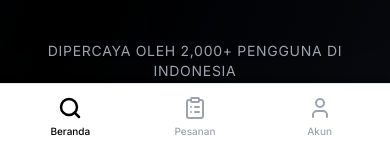
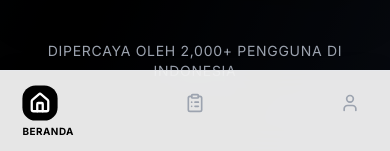
Before and after one commit to Kosan888/Kosan_praktek, a React (Vite) app: page / in a window 390 px wide. Shown: the part 693-844 px from the top of the page. Built offline with nearby package versions, Linux system fonts and the light colour scheme; no server answers; the database is empty.

Commit message:
Update BottomNav.jsx

```diff
--- a/src/components/BottomNav.jsx
+++ b/src/components/BottomNav.jsx
@@ -1,88 +1,88 @@
 import React, { useState, useEffect } from 'react';
-import { Search, ClipboardList, User } from 'lucide-react';
+import { Search, ClipboardList, User, Home } from 'lucide-react';
 import { useToast } from '@/components/ui/use-toast';
 import { useNavigate, useLocation } from 'react-router-dom';
-import { useAuth } from '@/contexts/SupabaseAuthContext'; // Import Context Auth
+import { supabase } from '@/lib/customSupabaseClient';
 
 const BottomNav = ({ onAccountClick }) => {
-  const { user } = useAuth(); // Ambil data user
   const { toast } = useToast();
   const navigate = useNavigate();
   const location = useLocation();
   const [activeTab, setActiveTab] = useState('beranda');
+  const [user, setUser] = useState(null);
 
-  // Efek agar icon menyala sesuai halaman aktif
   useEffect(() => {
-    if (location.pathname === '/') {
-      setActiveTab('beranda');
-    } else if (location.pathname === '/profile') {
-      setActiveTab('akun');
-    }
-  }, [location.pathname]);
+    // Sync User Status
+    supabase.auth.getSession().then(({ data: { session } }) => setUser(session?.user));
+
+    // Sync Active Tab
+    if (location.pathname === '/') setActiveTab('beranda');
+    else if (location.pathname === '/profile') setActiveTab('akun');
+    else if (location.pathname.startsWith('/booking')) setActiveTab('pesanan');
+  }, [location]);
 
   const handleNavigation = (tab) => {
     setActiveTab(tab);
 
     if (tab === 'beranda') {
-       if (location.pathname !== '/') {
-         navigate('/');
-       } else {
-         window.scrollTo({ top: 0, behavior: 'smooth' });
-       }
+       navigate('/');
+       window.scrollTo({ top: 0, behavior: 'smooth' });
     } else if (tab === 'akun') {
-      // LOGIKA BARU:
       if (user) {
-        // Jika sudah login, pergi ke halaman profil
         navigate('/profile');
       } else {
-        // Jika belum login, buka popup modal login
-        if (onAccountClick) {
-          onAccountClick();
-        } else {
-          navigate('/login');
-        }
+        // Trigger Modal Login dari Parent (Home.jsx)
+        if (onAccountClick) onAccountClick();
+        else navigate('/login');
       }
     } else if (tab === 'pesanan') {
-       toast({
-        title: "Fitur Segera Hadir",
-        description: "Halaman pesanan belum tersedia.",
-      });
-    } else {
-       toast({
-        title: "Fitur Segera Hadir",
-        description: "Fitur ini belum tersedia.",
-      });
+       if(!user) {
+         if (onAccountClick) onAccountClick();
+       } else {
+         // Nanti arahkan ke halaman history pesanan
+         toast({ title: "Segera Hadir", description: "Riwayat pesanan sedang dikembangkan." });
+       }
     }
   };
 
   return (
-    <div className="fixed bottom-0 left-0 right-0 bg-white border-t border-gray-200 px-2 py-3 md:hidden z-40 flex justify-around items-center shadow-[0_-4px_6px_-1px_rgba(0,0,0,0.05)]">
-      <button
+    <div className="fixed bottom-0 left-0 right-0 bg-white/90 backdrop-blur-lg border-t border-gray-200 px-6 py-4 md:hidden z-50 flex justify-between items-center shadow-[0_-4px_20px_-5px_rgba(0,0,0,0.1)] pb-8">
+      <NavButton
+        isActive={activeTab === 'beranda'}
         onClick={() => handleNavigation('beranda')}
-        className={`flex flex-col items-center gap-1 min-w-[64px] transition-colors ${activeTab === 'beranda' ? 'text-black' : 'text-gray-400 hover:text-gray-600'}`}
-      >
-        <Search size={24} strokeWidth={activeTab === 'beranda' ? 2.5 : 2} />
-        <span className="text-[10px] font-medium">Beranda</span>
-      </button>
+        icon={Home}
+        label="Beranda"
+      />
 
-      <button
+      <NavButton
+        isActive={activeTab === 'pesanan'}
         onClick={() => handleNavigation('pesanan')}
-        className={`flex flex-col items-center gap-1 min-w-[64px] transition-colors ${activeTab === 'pesanan' ? 'text-black' : 'text-gray-400 hover:text-gray-600'}`}
-      >
-        <ClipboardList size={24} strokeWidth={activeTab === 'pesanan' ? 2.5 : 2} />
-        <span className="text-[10px] font-medium">Pesanan</span>
-      </button>
+        icon={ClipboardList}
+        label="Pesanan"
+      />
 
-      <button
+      <NavButton
+        isActive={activeTab === 'akun'}
         onClick={() => handleNavigation('akun')}
-        className={`flex flex-col items-center gap-1 min-w-[64px] transition-colors ${activeTab === 'akun' ? 'text-black' : 'text-gray-400 hover:text-gray-600'}`}
-      >
-        <User size={24} strokeWidth={activeTab === 'akun' ? 2.5 : 2} />
-        {/* Teks berubah dinamis tergantung login/belum */}
-        <span className="text-[10px] font-medium">{user ? 'Profil' : 'Akun'}</span>
-      </button>
+        icon={User}
+        label={user ? 'Profil' : 'Akun'}
+      />
     </div>
   );
 };
 
+const NavButton = ({ isActive, onClick, icon: Icon, label }) => (
+    <button
+        onClick={onClick}
+        className={`flex flex-col items-center gap-1 transition-all duration-300 ${isActive ? 'text-black scale-110' : 'text-gray-400 hover:text-gray-600'}`}
+    >
+        <div className={`p-1.5 rounded-xl ${isActive ? 'bg-black text-white' : 'bg-transparent'}`}>
+            <Icon size={20} strokeWidth={isActive ? 2.5 : 2} />
+        </div>
+        <span className={`text-[9px] font-bold uppercase tracking-wider ${isActive ? 'opacity-100' : 'opacity-0'} transition-opacity absolute -bottom-4 w-full text-center`}>
+            {label}
+        </span>
+    </button>
+);
+
 export default BottomNav;
```
